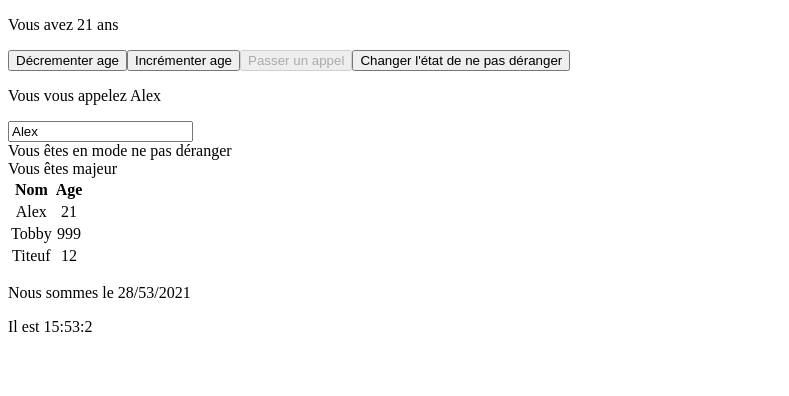
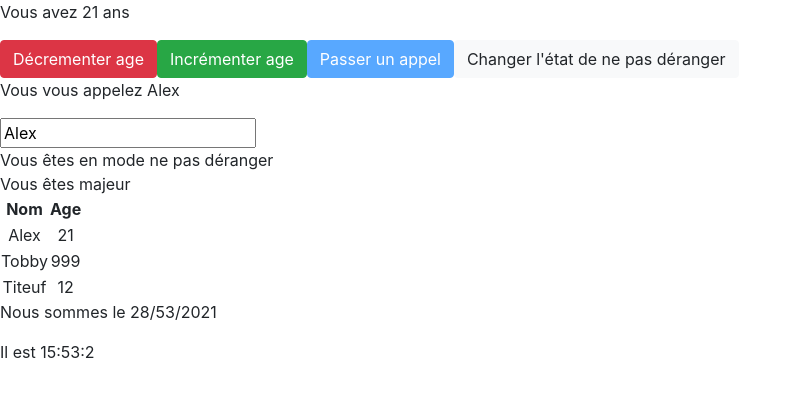
Before and after one commit to Alexandre-Vernet/Tuto-Angular, an Angular app: page / in a window 1280 px wide. Shown: the top 396 px of the page, without its empty margins (0-789 px from the left). Built offline with nearby package versions, Linux system fonts and the light colour scheme.

Commit message:
Ajout de Bootstrap

```diff
--- a/package.json
+++ b/package.json
@@ -19,6 +19,7 @@
     "@angular/platform-browser": "~11.0.9",
     "@angular/platform-browser-dynamic": "~11.0.9",
     "@angular/router": "~11.0.9",
+    "bootstrap": "^4.6.0",
     "rxjs": "~6.6.0",
     "tslib": "^2.0.0",
     "zone.js": "~0.10.2"
--- a/src/app/app.component.html
+++ b/src/app/app.component.html
@@ -1 +1,2 @@
+<link rel="stylesheet" href="https://stackpath.bootstrapcdn.com/bootstrap/4.5.2/css/bootstrap.min.css">
 <app-my-component></app-my-component>
--- a/src/app/my-component/my-component.component.html
+++ b/src/app/my-component/my-component.component.html
@@ -4,10 +4,10 @@
 <!-- <p> {{setAge(33)}} </p> -->
 
 <!-- Property & Event Binding -->
-<button (click)="decrementAge()">Décrementer age</button>
-<button (click)="incrementAge()">Incrémenter age</button>
-<button (click)="call()" [disabled]="isDoNotDisturb">Passer un appel</button>
-<button (click)="changeState()">Changer l'état de ne pas déranger</button>
+<button class="btn btn-danger" (click)="decrementAge()">Décrementer age</button>
+<button class="btn btn-success" (click)="incrementAge()">Incrémenter age</button>
+<button class="btn btn-primary" (click)="call()" [disabled]="isDoNotDisturb">Passer un appel</button>
+<button class="btn btn-light" (click)="changeState()">Changer l'état de ne pas déranger</button>
 
 <!-- ngModel -->
 <p>Vous vous appelez {{name}} </p>
```
Also changed, not shown: 1 other file (tests, documents, lock files or other folders).
